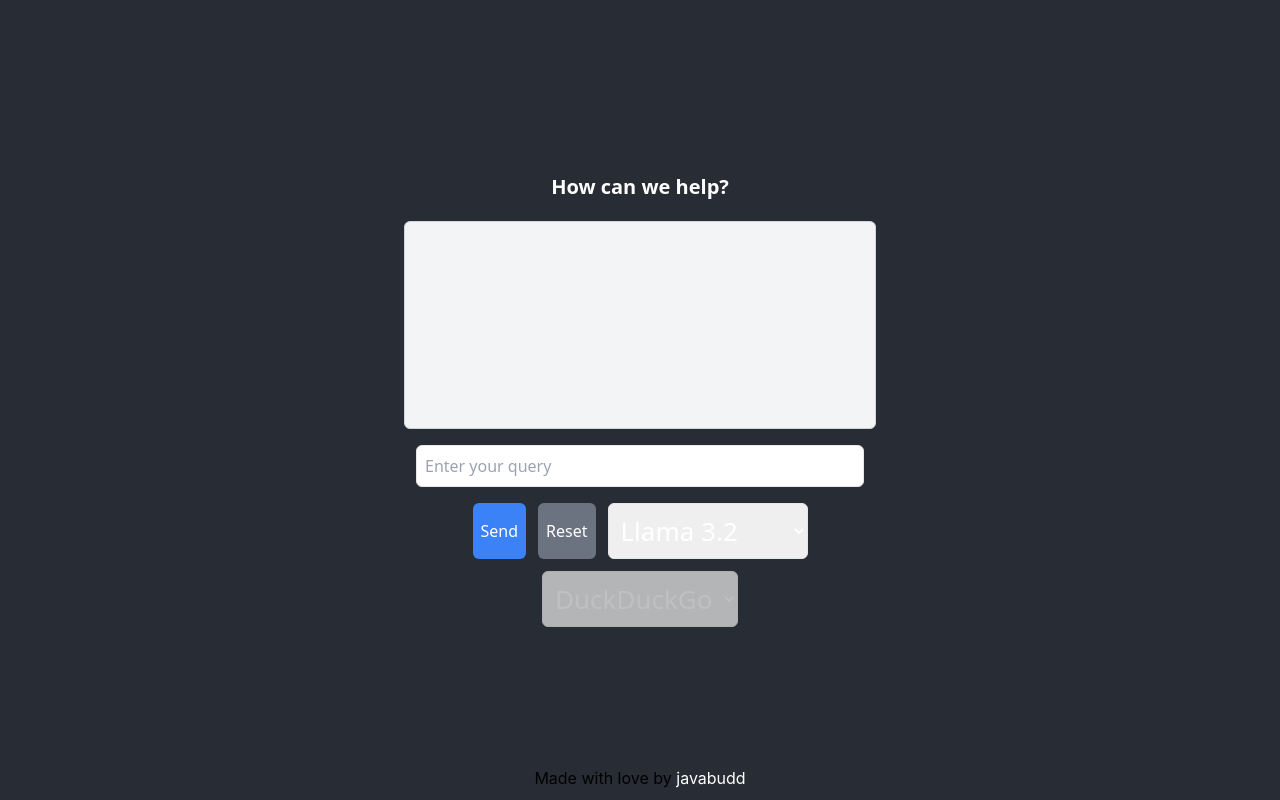
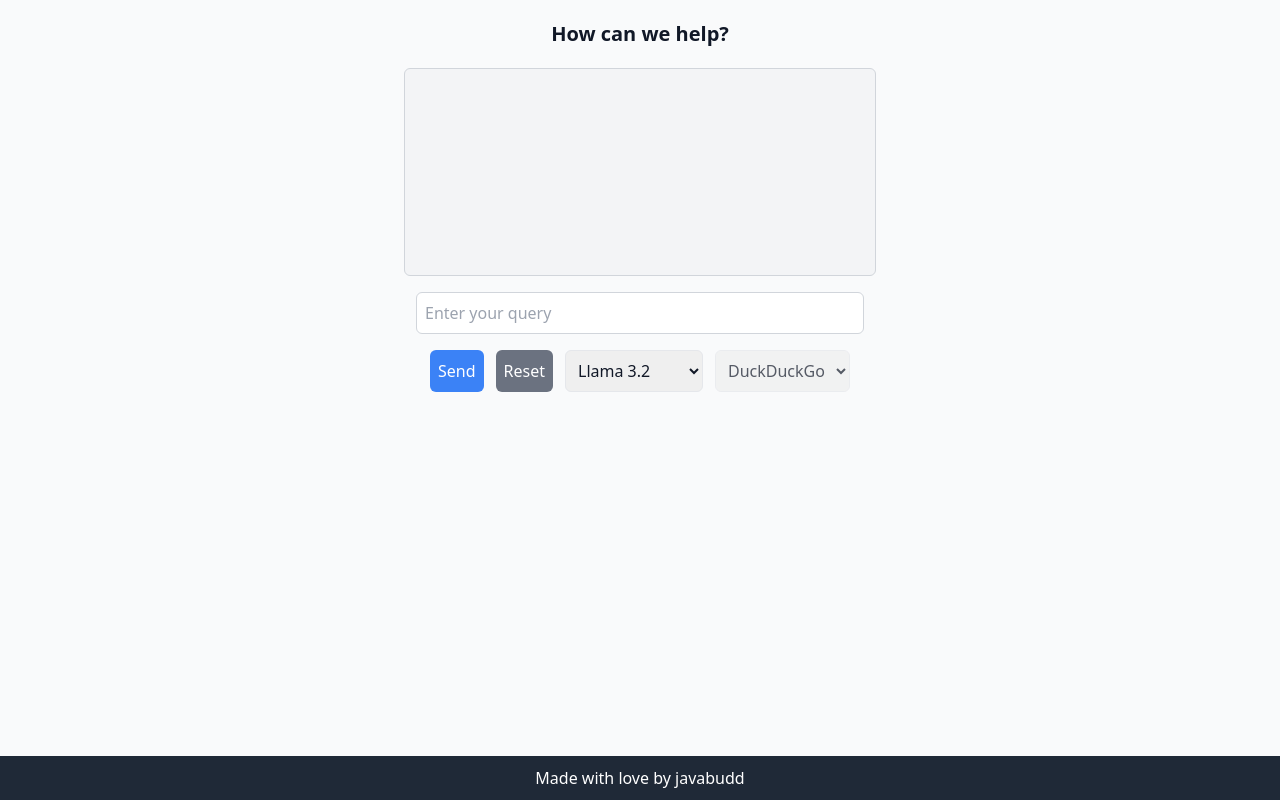
Before and after one commit to javabudd/oquery, a React (Create React App) app in the folder frontend/: page / in a window 1280 px wide. Built offline with nearby package versions, Linux system fonts and the light colour scheme.

Commit message:
update styling

```diff
--- a/frontend/src/App.css
+++ b/frontend/src/App.css
@@ -1,42 +1,3 @@
-.App {
-  text-align: center;
-}
-
-.App-logo {
-  height: 40vmin;
-  pointer-events: none;
-}
-
-@media (prefers-reduced-motion: no-preference) {
-  .App-logo {
-    animation: App-logo-spin infinite 20s linear;
-  }
-}
-
-.App-header {
-  background-color: #282c34;
-  min-height: 100vh;
-  display: flex;
-  flex-direction: column;
-  align-items: center;
-  justify-content: center;
-  font-size: calc(10px + 2vmin);
-  color: white;
-}
-
-.App-link {
-  color: #61dafb;
-}
-
-@keyframes App-logo-spin {
-  from {
-    transform: rotate(0deg);
-  }
-  to {
-    transform: rotate(360deg);
-  }
-}
-
 .footer {
   position: fixed;
   bottom: 0;
--- a/frontend/src/index.css
+++ b/frontend/src/index.css
@@ -2,16 +2,36 @@
 @tailwind components;
 @tailwind utilities;
 
+/* Global Styles */
 body {
-  margin: 0;
-  font-family: -apple-system, BlinkMacSystemFont, 'Segoe UI', 'Roboto', 'Oxygen',
-    'Ubuntu', 'Cantarell', 'Fira Sans', 'Droid Sans', 'Helvetica Neue',
-    sans-serif;
-  -webkit-font-smoothing: antialiased;
-  -moz-osx-font-smoothing: grayscale;
+  @apply font-sans bg-gray-50 text-gray-900;
 }
 
-code {
-  font-family: source-code-pro, Menlo, Monaco, Consolas, 'Courier New',
-    monospace;
+/* App Wrapper */
+.app {
+  @apply text-center;
 }
+
+/* Header */
+.app-header {
+  @apply bg-gray-900 min-h-screen flex flex-col items-center justify-center text-white text-lg;
+}
+
+/* Footer */
+.footer {
+  @apply fixed bottom-0 left-0 w-full p-3 text-center bg-gray-800 text-white;
+}
+
+.footer a {
+  @apply text-white no-underline hover:underline;
+}
+
+/* Buttons */
+button {
+  @apply text-base px-4 py-2 rounded-md;
+}
+
+/* Inputs */
+input {
+  @apply text-base px-3 py-2 border border-gray-300 rounded-md w-full max-w-md;
+}
```
